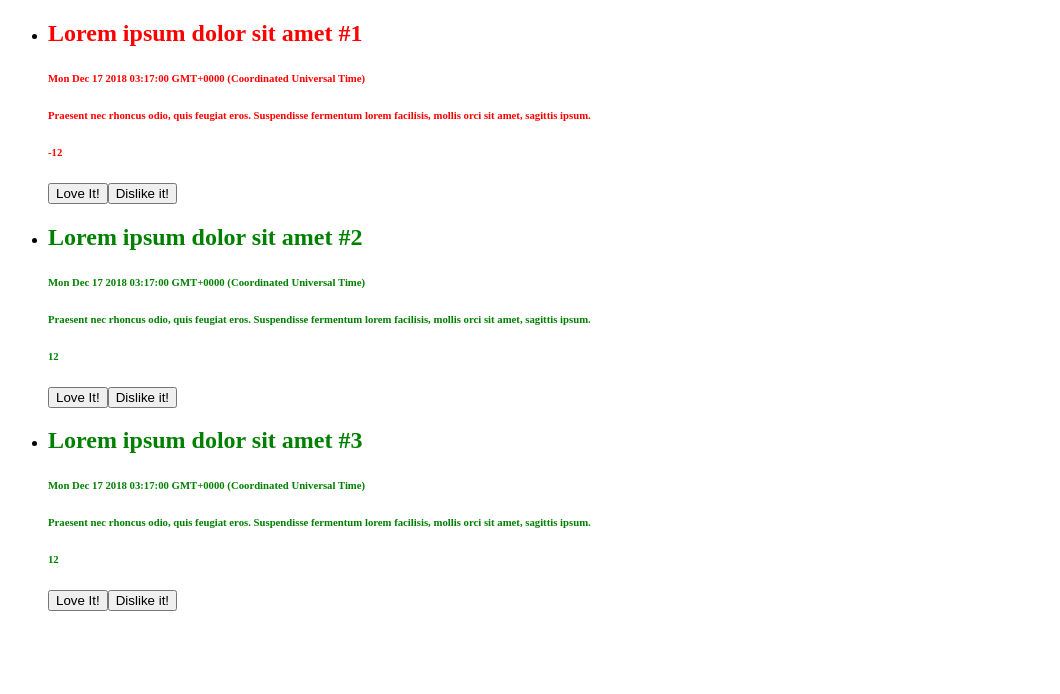
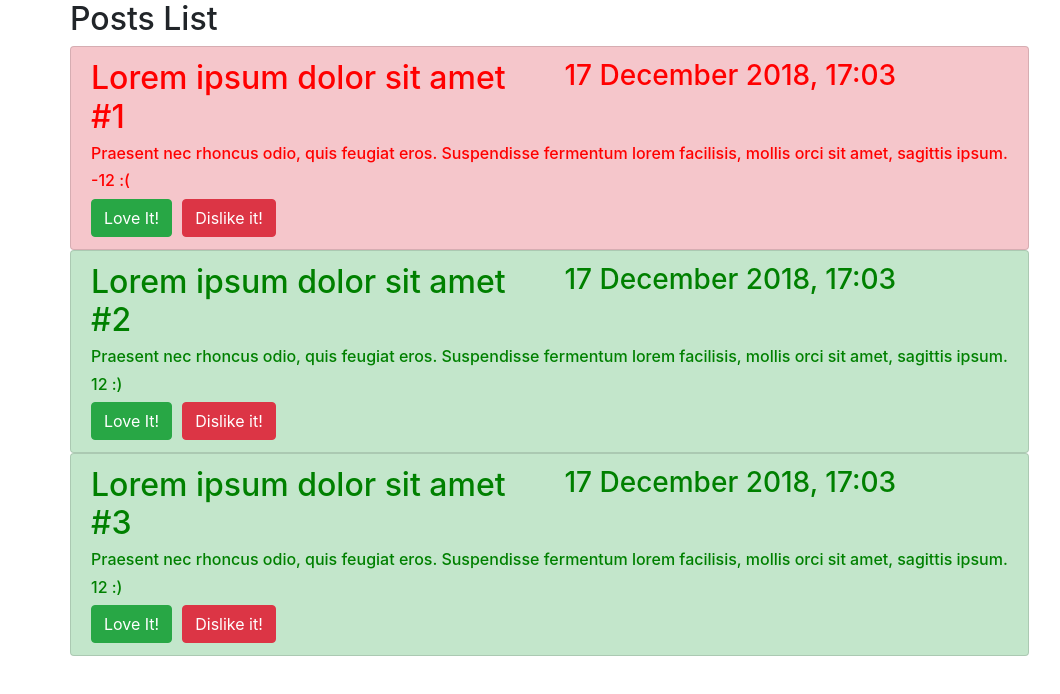
Before and after one commit to Deathworld/first-angular-project, an Angular app: page / in a window 1280 px wide. Shown: the top 694 px of the page, without its empty margins (0-1060 px from the left). Built offline with nearby package versions, Linux system fonts and the light colour scheme.

Commit message:
Finally finishedthee first version of the Blog

```diff
--- a/angular.json
+++ b/angular.json
@@ -45,7 +45,8 @@
               "src/assets"
             ],
             "styles": [
-              "src/styles.css"
+              "src/styles.css",
+              "../node_modules/bootstrap/dist/css/bootstrap.css"
             ],
             "scripts": []
           },
--- a/package.json
+++ b/package.json
@@ -20,6 +20,7 @@
     "@angular/platform-browser": "^6.0.3",
     "@angular/platform-browser-dynamic": "^6.0.3",
     "@angular/router": "^6.0.3",
+    "bootstrap": "^4.1.1",
     "core-js": "^2.5.4",
     "rxjs": "^6.0.0",
     "zone.js": "^0.8.26"
--- a/src/app/post-item/post-item.component.html
+++ b/src/app/post-item/post-item.component.html
@@ -1,10 +1,23 @@
 <li [ngClass]="{'list-group-item': true, 'list-group-item-success': postLikes>0, 'list-group-item-danger':postLikes<0}">
-  <h2 [ngStyle]="{color: getColor()}">{{postTitle}}</h2>
-  <h6 [ngStyle]="{color: getColor()}">{{postCreatedAt}}</h6>
+
+  <!-- Post title and creation date-->
+  <div class="row">
+    <div class="col-md-6">
+      <h2 [ngStyle]="{color: getColor()}">{{postTitle}}</h2>
+    </div>
+    <div class="col-md-6">
+      <h3 [ngStyle]="{color: getColor()}">{{postCreatedAt | date: 'dd MMMM y, mm:hh'}}</h3>
+    </div>
+  </div>
+
+  <!-- Post content (body) -->
   <h6 [ngStyle]="{color: getColor()}">{{postContent}}</h6>
-  <h6 [ngStyle]="{color: getColor()}">{{postLikes}}</h6>
 
-  <button type="button" name="button" class="btn btn-success" (click)="addLike()">Love It!</button>
-  <button type="button" name="button" class="btn btn-success" (click)="removeLike()">Dislike it!</button>
+  <!-- Show ':(' if postLikes < 1 and ':)' if postLikes > 1 -->
+  <h6 [ngStyle]="{color: getColor()}">{{postLikes}} {{postLikes > 1 ? ':)' : ':('}}</h6>
+
+  <!-- Like and dislike buttons -->
+  <button type="button" name="button" class="btn btn-success" (click)="addLike()" style="margin-right: 10px">Love It!</button>
+  <button type="button" name="button" class="btn btn-danger" (click)="removeLike()">Dislike it!</button>
 
 </li>
--- a/src/app/post-list/post-list.component.html
+++ b/src/app/post-list/post-list.component.html
@@ -1,8 +1,10 @@
 <div class="container">
   <div class="row">
     <div class="col-xs-12">
+      <h2>Posts List</h2>
+      <ul class="list-group" style="list-style: none">
 
-      <ul class="list-group">
+        <!-- List every posts and show them -->
         <app-post-item  *ngFor="let post of postsList"
                         [postTitle]="post.title" [postLikes]="post.likesAmount"
                         [postCreatedAt]="post.created_at" [postContent]="post.content"></app-post-item>
```
Also changed, not shown: 1 other file (tests, documents, lock files or other folders).
